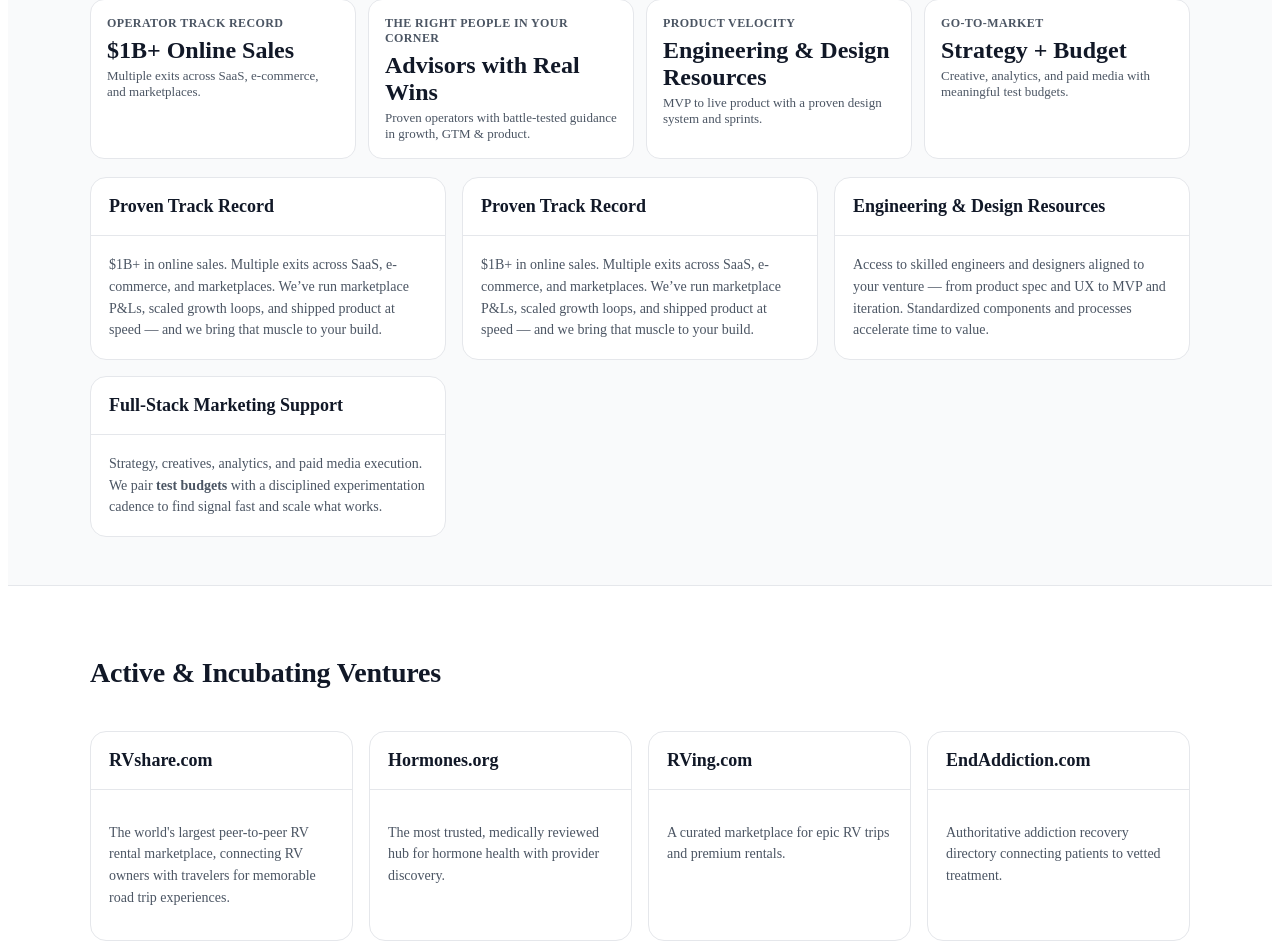
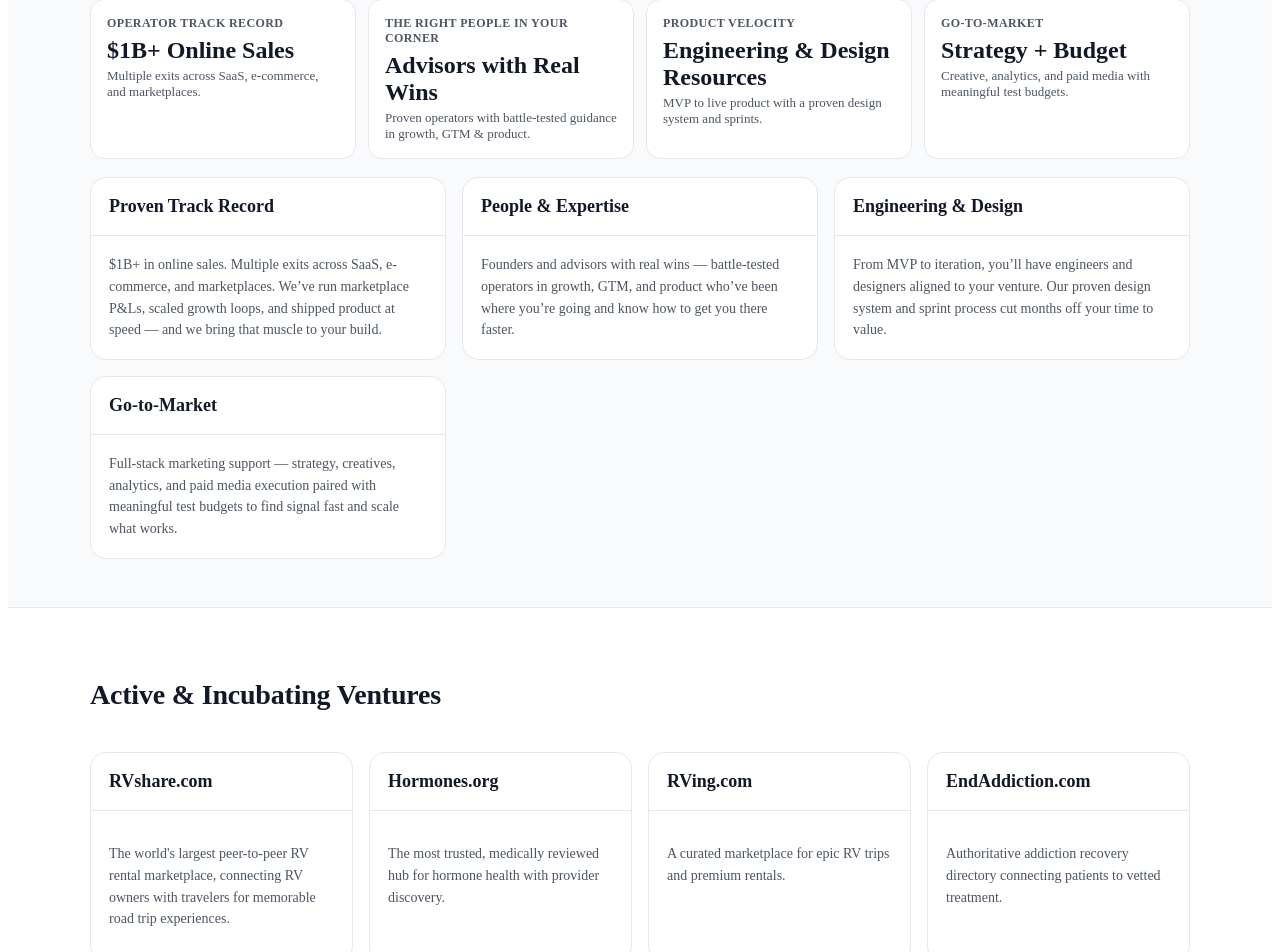
Before and after one commit to marketplaceholdings/marketplace-holdings-site, a React (Vite) app in the folder marketplace-holdings-site/: page / in a window 1280 px wide. Shown: the part 739-1691 px from the top of the page. Built offline with nearby package versions, Linux system fonts and the light colour scheme.

Commit message:
Update App.jsx

```diff
--- a/marketplace-holdings-site/src/App.jsx
+++ b/marketplace-holdings-site/src/App.jsx
@@ -225,23 +225,23 @@
               </Card>
 
                <Card>
-                <CardHeader title="Proven Track Record" />
+                <CardHeader title="People & Expertise" />
                 <CardBody>
-                  $1B+ in online sales. Multiple exits across SaaS, e-commerce, and marketplaces. We’ve run marketplace P&Ls, scaled growth loops, and shipped product at speed — and we bring that muscle to your build.
+                  Founders and advisors with real wins — battle-tested operators in growth, GTM, and product who’ve been where you’re going and know how to get you there faster.
                 </CardBody>
               </Card>
 
               <Card>
-                <CardHeader title="Engineering & Design Resources" />
+                <CardHeader title="Engineering & Design" />
                 <CardBody>
-                  Access to skilled engineers and designers aligned to your venture — from product spec and UX to MVP and iteration. Standardized components and processes accelerate time to value.
+                  From MVP to iteration, you’ll have engineers and designers aligned to your venture. Our proven design system and sprint process cut months off your time to value.
                 </CardBody>
               </Card>
 
               <Card>
-                <CardHeader title="Full-Stack Marketing Support" />
+                <CardHeader title="Go-to-Market" />
                 <CardBody>
-                  Strategy, creatives, analytics, and paid media execution. We pair <strong>test budgets</strong> with a disciplined experimentation cadence to find signal fast and scale what works.
+                  Full-stack marketing support — strategy, creatives, analytics, and paid media execution paired with meaningful test budgets to find signal fast and scale what works.
                 </CardBody>
               </Card>
             </div>
```
